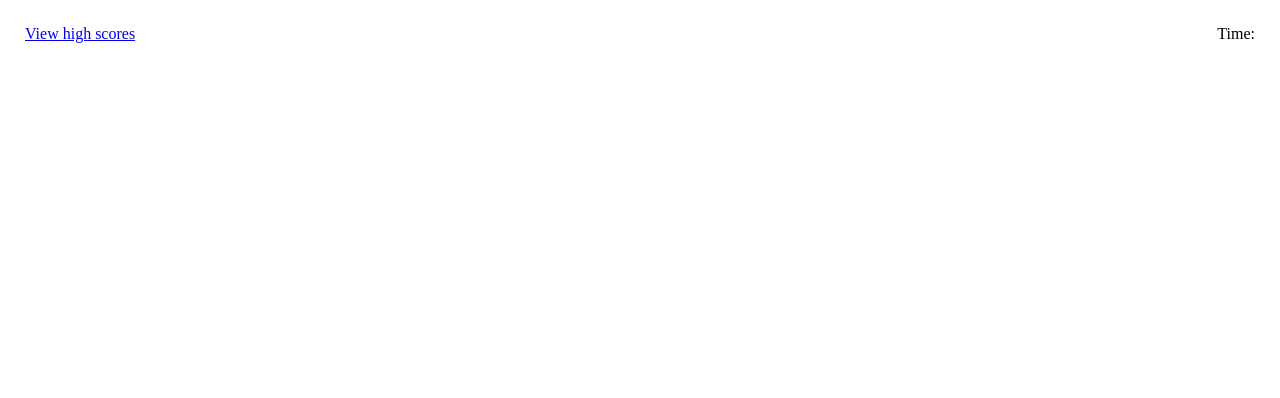
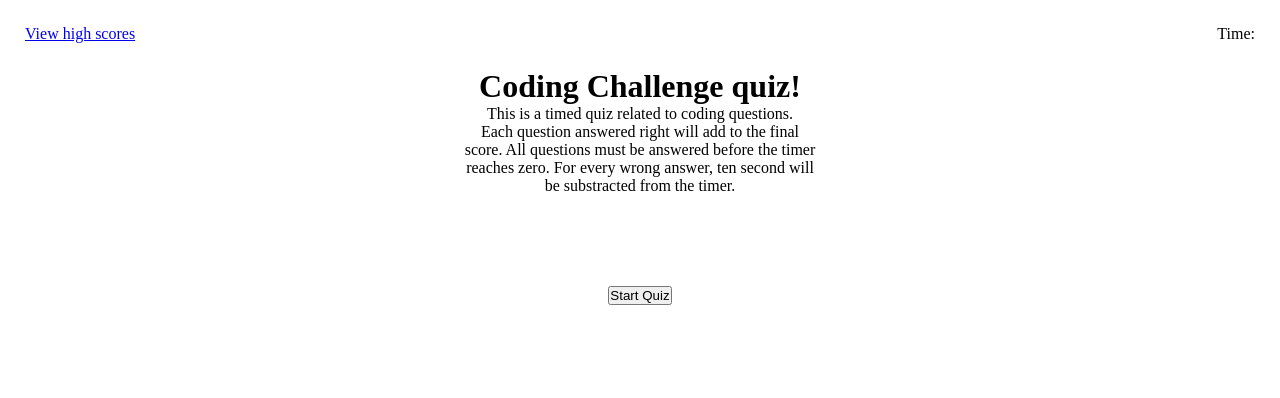
Before and after one commit to Jake66Martin/web-dev-quiz, a plain HTML site: page index.html in a window 1280 px wide. Drawn offline with Linux system fonts and the light colour scheme.

Commit message:
added quiz introduction and start button

```diff
--- a/assets/style.css
+++ b/assets/style.css
@@ -15,3 +15,16 @@ nav {
 nav span a {
     color: red;
 }
+
+.quizIntro {
+    display: flex;
+    flex-direction: column;
+    text-align: center;
+}
+
+.startBtn {
+    height: 200px;
+    display: flex;
+    justify-content: center;
+    align-items: center;
+}
--- a/index.html
+++ b/index.html
@@ -11,7 +11,17 @@
          <a href="highscores.html">View high scores</a>
          <p>Time:</p>
     </nav>
-    <div>
+    <div class = "quizIntro">
+        <h1><strong>Coding Challenge quiz!</strong></h1>
+        <p>This is a timed quiz related to coding questions.<br>
+        Each question answered right will add to the final<br>
+        score. All questions must be answered before the timer<br>
+        reaches zero. For every wrong answer, ten second will <br>
+        be substracted from the timer.
+        </p>
+    </div>
+    <div class = "startBtn">
+        <button id ="startButton">Start Quiz</button>
     </div>
 </body>
 </html>
```
